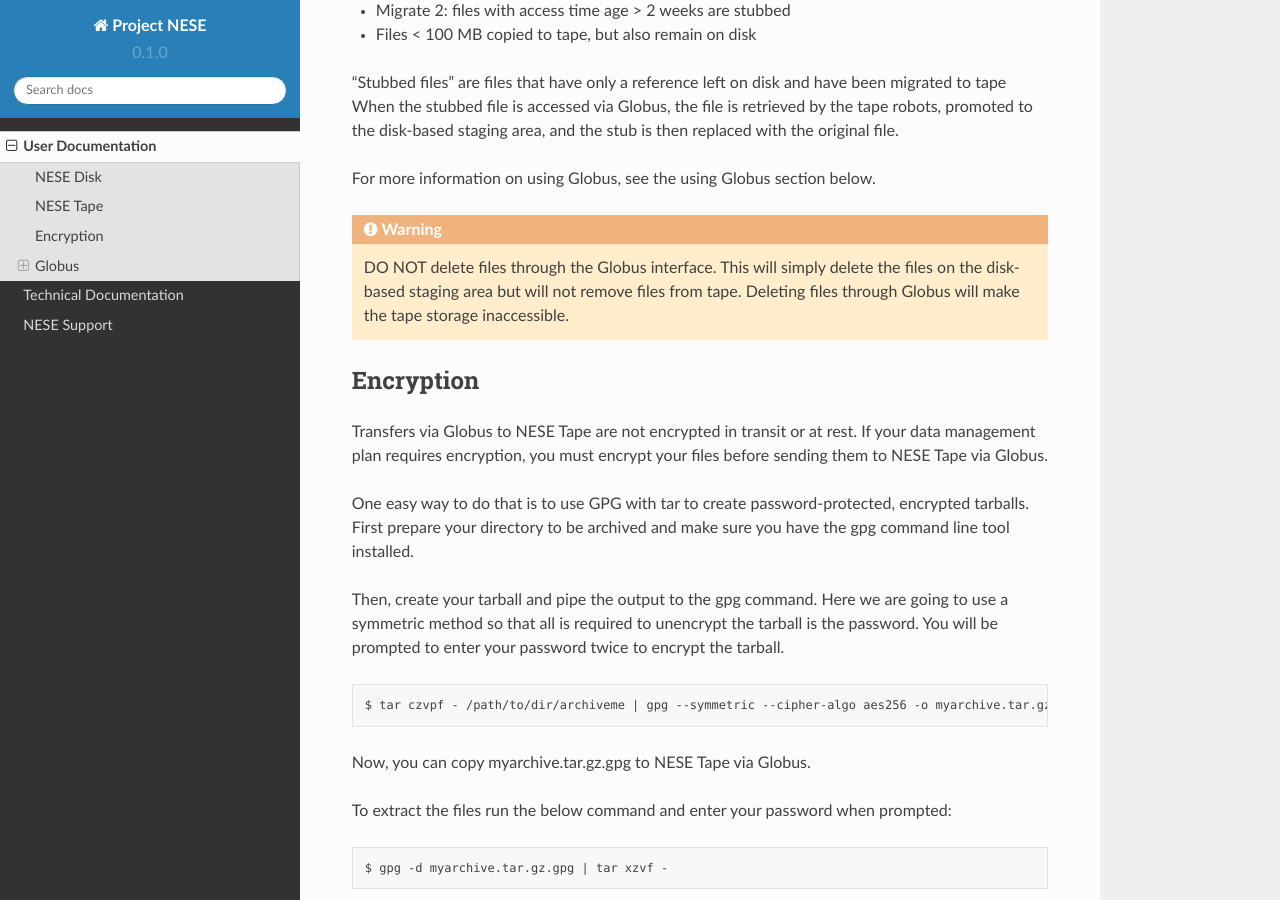
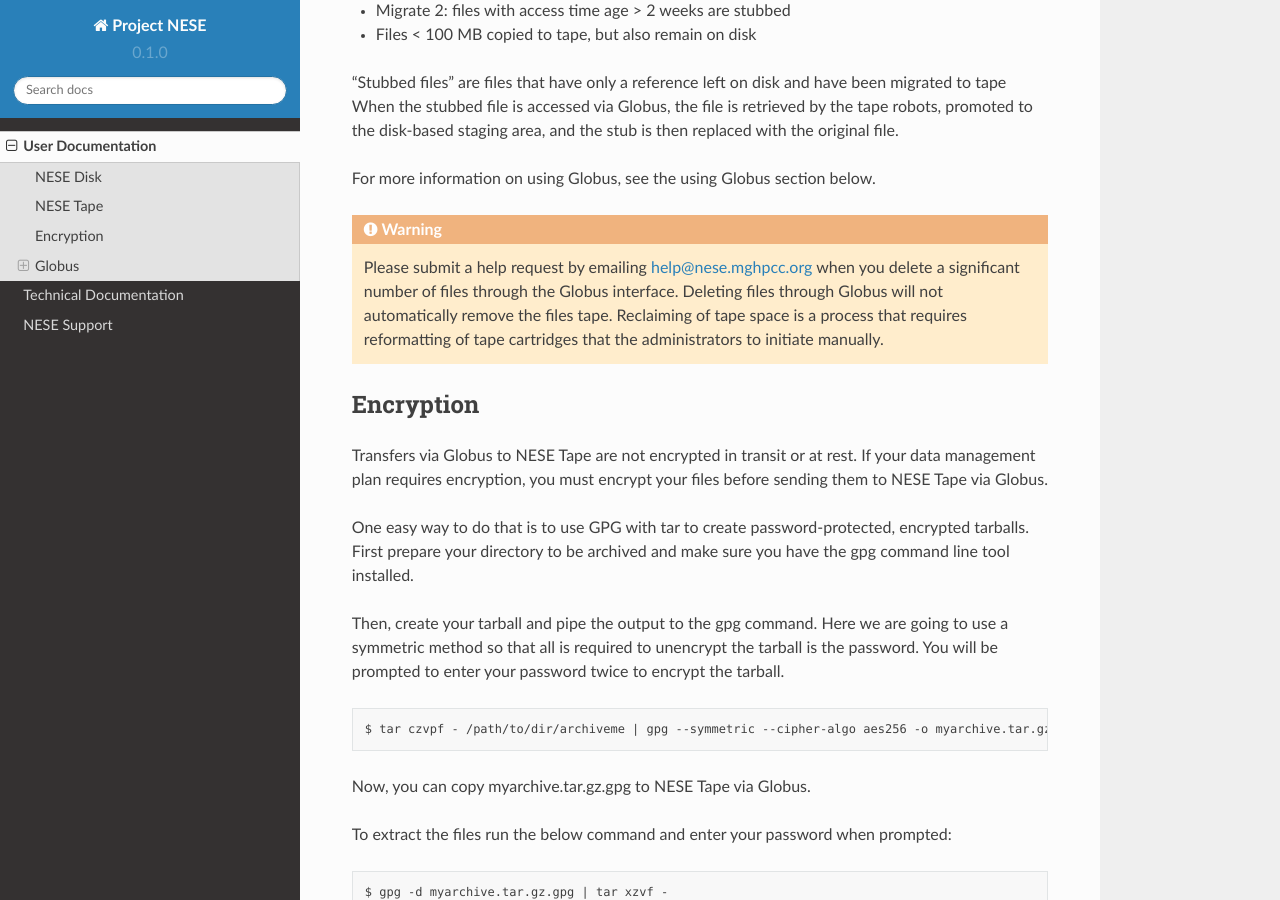
Before and after one commit to mghpcsim/rtd-nese, a Sphinx documentation site: the page built from docs/source/user-docs.rst, in a window 1280 px wide and 900 px high, scrolled down 1843 px. Built offline with Sphinx 7.4.7 and the Read the Docs theme 2.0.0, drawn with Linux system fonts in a browser that asks for light colours.

Commit message:
updating info about deleteing files on nese tape thru globus

```diff
--- a/docs/source/user-docs.rst
+++ b/docs/source/user-docs.rst
@@ -88,9 +88,10 @@
 
 .. warning::
 
-        DO NOT delete files through the Globus interface. This will simply delete the files on the disk-based
-        staging area but will not remove files from tape. Deleting files through Globus will make the tape
-        storage inaccessible.
+	Please submit a help request by emailing `help@nese.mghpcc.org <mailto:help@nese.mghpcc.org>`_ when you delete
+        a significant number of files through the Globus interface. Deleting files through Globus will not automatically
+	remove the files tape. Reclaiming of tape space is a process that requires reformatting of tape cartridges that the administrators
+	to initiate manually.
 
 Encryption
 ----------
```
